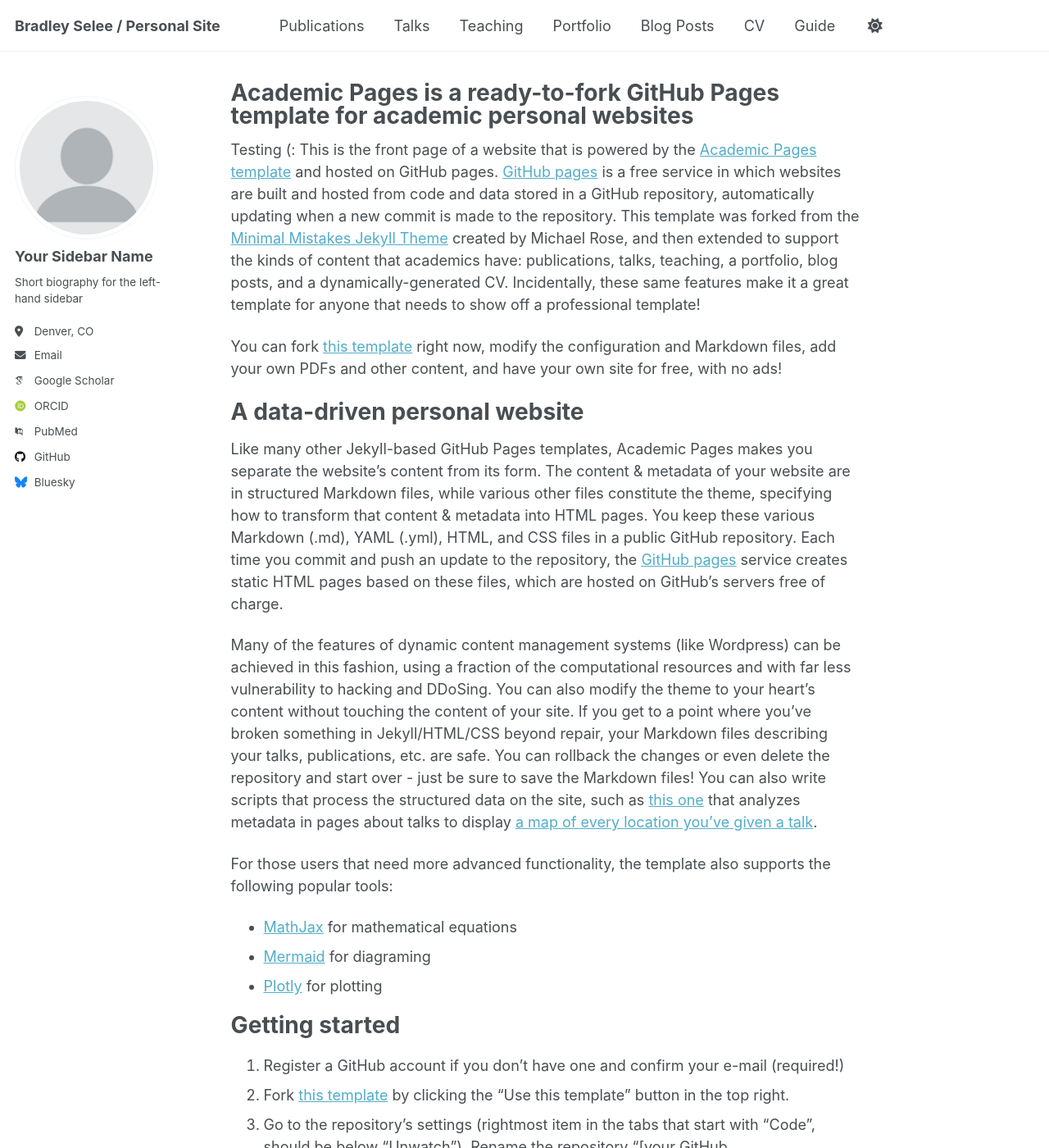
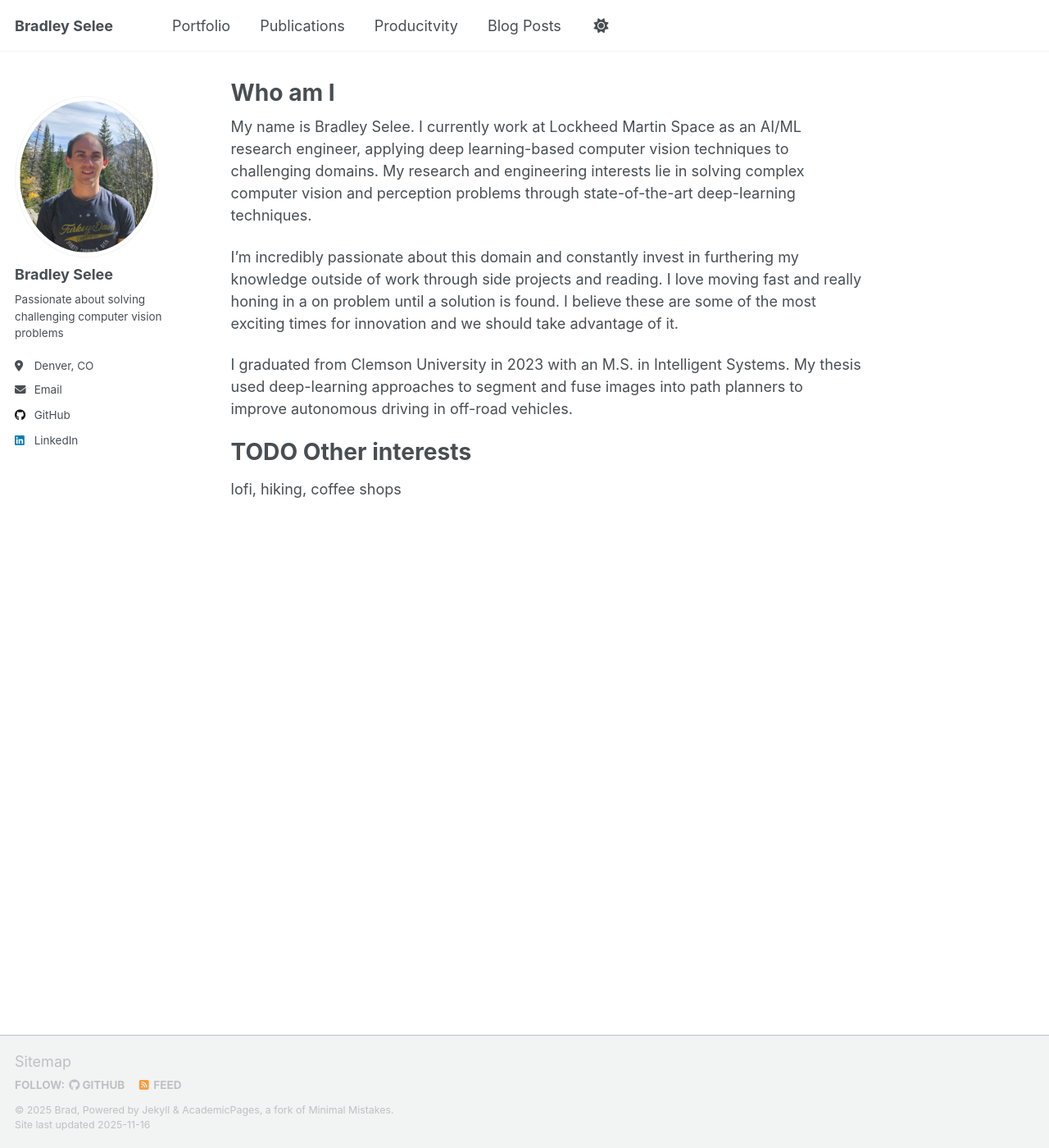
Before and after one commit to bradford415/bradford415.github.io, a Jekyll site: the page built from _pages/about.md, in a window 1280 px wide and 1400 px high. Shown: the whole window at 82% size. Built offline with Jekyll 4.4.1, drawn with Linux system fonts in a browser that asks for light colours; some web fonts are replaced; a script that is not in the unit is left out; some of the changed text lies outside the part shown.

Commit message:
Updating about me and profile pic

```diff
--- a/_config.yml
+++ b/_config.yml
@@ -9,7 +9,7 @@
 # Basic Site Settings
 locale                   : "en-US"
 site_theme               : "default" # Currently available options are "default", "air"
-title                    : "Bradley Selee / Personal Site"
+title                    : "Bradley Selee" #"Bradley Selee / Personal Site"
 title_separator          : "-"
 name                     : &name "Brad" # copyright at the bottom of the page ©
 description              : &description "Bradley Selee's personal site"   # Update this with a general description of your site, this is the default if not overridden by a page
@@ -24,23 +24,23 @@ repository               : "bradford415/bradford415.github.io"
 author:
   # Biographic information
   avatar           : "profile.png"
-  name             : "Your Sidebar Name"
+  name             : "Bradley Selee" # Update this with your name
   pronouns         : # example: "she/her"
-  bio              : "Short biography for the left-hand sidebar"
+  bio              : "Passionate about solving challenging computer vision problems" # "Short biography for the left-hand sidebar"
   location         : "Denver, CO"
   employer         :
   uri              : # URL
-  email            : "none@example.org"
+  email            : "bselee415@gmail.com"
 
   # Academic websites
   academia         : # URL
   arxiv            : # URL - Update with the correct link to your profile
-  googlescholar    : "https://scholar.google.com/citations?user=PS_CX0AAAAAJ"
+  googlescholar    : # URL #"https://scholar.google.com/citations?user=PS_CX0AAAAAJ"
   inspire-hep      : # URL
   impactstory      : # URL
-  orcid            : "https://orcid.org/yourorcidurl"
+  orcid            : # URL
   semantic         : # URL
-  pubmed           : "https://www.ncbi.nlm.nih.gov/pubmed/?term=john+snow"
+  pubmed           : # URL
   researchgate     : # URL
   scopus           : # URL
 
@@ -48,13 +48,13 @@ author:
   bitbucket        : # Username - Update with your username on the site
   codepen          : # Username
   dribbble         : # Username
-  github           : "academicpages"
+  github           : "bradford415" # Creates a github.com/username link
   kaggle           : # Username
   stackoverflow    : # User number or user number and name (i.e., use "1" or "1/jeff-atwood")
 
   # Social media
   artstation       : # Username
-  bluesky          : "bsky.app" # Replace this with you Bluesky username
+  bluesky          : # Replace this with you Bluesky username
   facebook         : # Username
   flickr           : # Username
   foursquare       : # Username
@@ -63,7 +63,7 @@ author:
   keybase          : # Username
   instagram        : # Username
   lastfm           : # Username
-  linkedin         : # Username
+  linkedin         : bradley-selee # automatically makes a link to linkedin.com/in/username
   mastodon         : # URL
   medium           : # URL
   pinterest        : # Username
--- a/_data/navigation.yml
+++ b/_data/navigation.yml
@@ -8,26 +8,29 @@
 #      Markdown formatted page while the second is generated using JSON.
 
 main:
+  - title: "Portfolio"
+    url: /portfolio/
+
   - title: "Publications"
     url: /publications/
 
-  - title: "Talks"
-    url: /talks/
-
-  - title: "Teaching"
-    url: /teaching/
-
-  - title: "Portfolio"
-    url: /portfolio/
+  - title: "Producitvity"
+    url: /Producitvity/
 
   - title: "Blog Posts"
     url: /year-archive/
 
-  - title: "CV"
-    url: /cv/
+  # - title: "Talks"
+  #   url: /talks/
+
+  # - title: "Teaching"
+  #   url: /teaching/
+
+  # - title: "CV"
+  #   url: /cv/
 
   # - title: "CV"
   #   url: /cv-json/
 
-  - title: "Guide"
-    url: /markdown/
+  # - title: "Guide" # guide on how to edit this site
+  #   url: /markdown/
--- a/_pages/about.md
+++ b/_pages/about.md
@@ -1,16 +1,23 @@
 ---
 permalink: /
-title: "Academic Pages is a ready-to-fork GitHub Pages template for academic personal websites"
+title: "Who am I"
 author_profile: true
 redirect_from:
   - /about/
   - /about.html
 ---
-Testing (:
-This is the front page of a website that is powered by the [Academic Pages template](https://github.com/academicpages/academicpages.github.io) and hosted on GitHub pages. [GitHub pages](https://pages.github.com) is a free service in which websites are built and hosted from code and data stored in a GitHub repository, automatically updating when a new commit is made to the repository. This template was forked from the [Minimal Mistakes Jekyll Theme](https://mmistakes.github.io/minimal-mistakes/) created by Michael Rose, and then extended to support the kinds of content that academics have: publications, talks, teaching, a portfolio, blog posts, and a dynamically-generated CV. Incidentally, these same features make it a great template for anyone that needs to show off a professional template!
+My name is Bradley Selee. I currently work at Lockheed Martin Space as an AI/ML research engineer, applying deep learning-based computer vision techniques to challenging domains. My research and engineering interests lie in solving complex computer vision and perception problems through state-of-the-art deep-learning techniques.
 
- You can fork [this template](https://github.com/academicpages/academicpages.github.io) right now, modify the configuration and Markdown files, add your own PDFs and other content, and have your own site for free, with no ads!
+I'm incredibly passionate about this domain and constantly invest in furthering my knowledge outside of work through side projects and reading. I love moving fast and really honing in a on problem until a solution is found. I believe these are some of the most exciting times for innovation and we should take advantage of it.
 
+I graduated from Clemson University in 2023 with an M.S. in Intelligent Systems. My thesis used deep-learning approaches to segment and fuse images into path planners to improve autonomous driving in off-road vehicles.
+
+TODO Other interests
+======
+lofi, hiking, coffee shops
+
+
+<!--
 A data-driven personal website
 ======
 Like many other Jekyll-based GitHub Pages templates, Academic Pages makes you separate the website's content from its form. The content & metadata of your website are in structured Markdown files, while various other files constitute the theme, specifying how to transform that content & metadata into HTML pages. You keep these various Markdown (.md), YAML (.yml), HTML, and CSS files in a public GitHub repository. Each time you commit and push an update to the repository, the [GitHub pages](https://pages.github.com/) service creates static HTML pages based on these files, which are hosted on GitHub's servers free of charge.
@@ -31,6 +38,7 @@ Getting started
 1. Upload any files (like PDFs, .zip files, etc.) to the files/ directory. They will appear at https://[your GitHub username].github.io/files/example.pdf.
 1. Check status by going to the repository settings, in the "GitHub pages" section
 
+
 Site-wide configuration
 ------
 The main configuration file for the site is in the base directory in [_config.yml](https://github.com/academicpages/academicpages.github.io/blob/master/_config.yml), which defines the content in the sidebars and other site-wide features. You will need to replace the default variables with ones about yourself and your site's github repository. The configuration file for the top menu is in [_data/navigation.yml](https://github.com/academicpages/academicpages.github.io/blob/master/_data/navigation.yml). For example, if you don't have a portfolio or blog posts, you can remove those items from that navigation.yml file to remove them from the header.
@@ -38,19 +46,4 @@ The main configuration file for the site is in the base directory in [_config.ym
 Create content & metadata
 ------
 For site content, there is one Markdown file for each type of content, which are stored in directories like _publications, _talks, _posts, _teaching, or _pages. For example, each talk is a Markdown file in the [_talks directory](https://github.com/academicpages/academicpages.github.io/tree/master/_talks). At the top of each Markdown file is structured data in YAML about the talk, which the theme will parse to do lots of cool stuff. The same structured data about a talk is used to generate the list of talks on the [Talks page](https://academicpages.github.io/talks), each [individual page](https://academicpages.github.io/talks/2012-03-01-talk-1) for specific talks, the talks section for the [CV page](https://academicpages.github.io/cv), and the [map of places you've given a talk](https://academicpages.github.io/talkmap.html) (if you run this [python file](https://github.com/academicpages/academicpages.github.io/blob/master/talkmap.py) or [Jupyter notebook](https://github.com/academicpages/academicpages.github.io/blob/master/talkmap.ipynb), which creates the HTML for the map based on the contents of the _talks directory).
-
-**Markdown generator**
-
-The repository includes [a set of Jupyter notebooks](https://github.com/academicpages/academicpages.github.io/tree/master/markdown_generator
-) that converts a CSV containing structured data about talks or presentations into individual Markdown files that will be properly formatted for the Academic Pages template. The sample CSVs in that directory are the ones I used to create my own personal website at stuartgeiger.com. My usual workflow is that I keep a spreadsheet of my publications and talks, then run the code in these notebooks to generate the Markdown files, then commit and push them to the GitHub repository.
-
-How to edit your site's GitHub repository
-------
-Many people use a git client to create files on their local computer and then push them to GitHub's servers. If you are not familiar with git, you can directly edit these configuration and Markdown files directly in the github.com interface. Navigate to a file (like [this one](https://github.com/academicpages/academicpages.github.io/blob/master/_talks/2012-03-01-talk-1.md) and click the pencil icon in the top right of the content preview (to the right of the "Raw | Blame | History" buttons). You can delete a file by clicking the trashcan icon to the right of the pencil icon. You can also create new files or upload files by navigating to a directory and clicking the "Create new file" or "Upload files" buttons.
-
-Example: editing a Markdown file for a talk
-![Editing a Markdown file for a talk](/images/editing-talk.png)
-
-For more info
-------
-More info about configuring Academic Pages can be found in [the guide](https://academicpages.github.io/markdown/), the [growing wiki](https://github.com/academicpages/academicpages.github.io/wiki), and you can always [ask a question on GitHub](https://github.com/academicpages/academicpages.github.io/discussions). The [guides for the Minimal Mistakes theme](https://mmistakes.github.io/minimal-mistakes/docs/configuration/) (which this theme was forked from) might also be helpful.
+-->
```
Also changed, not shown: images/empty_profile.png (added), images/profile.png.
